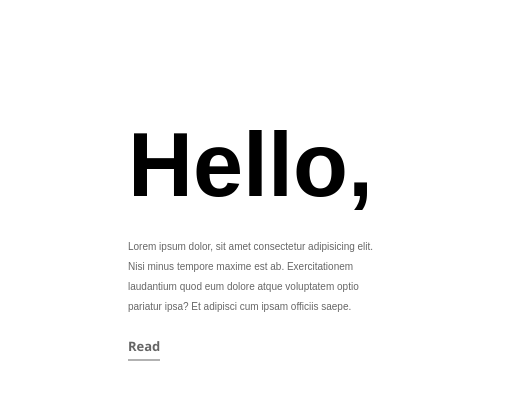
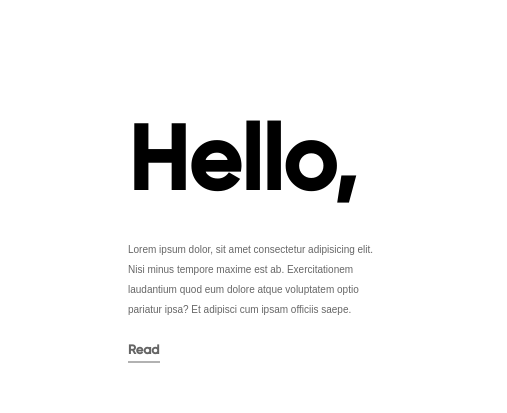
Before and after one commit to Kumar-Prasannajit-Sahu/orange-Template, a plain HTML site: page index.html in a window 1280 px wide. Shown: the part 166-579 px from the top of the page, 0-507 px from the left. Drawn offline with nearby package versions, Linux system fonts and the light colour scheme.

Commit message:
Update ste.css
changed the font to gilroy font family

```diff
--- a/ste.css
+++ b/ste.css
@@ -1,3 +1,8 @@
+@font-face {
+    font-family: gilroy;
+    src: url(./Gilroy-SemiBold.woff2);
+}
+
 *{
     margin: 0%;
     padding: 0%;
@@ -90,6 +95,7 @@ html,body{
 }
 
 #centertext h1{
+    font-family: gilroy;
     font-size: 90px;
     font-weight: 900;
 }
@@ -97,7 +103,7 @@ html,body{
 #centertext a{
     text-decoration: none;
     color: black;
-    font-family: 'Segoe UI';
+    font-family: gilroy;
     border-bottom: 1px solid black;
     padding-bottom: 5px;
     font-size: 13px;
```
